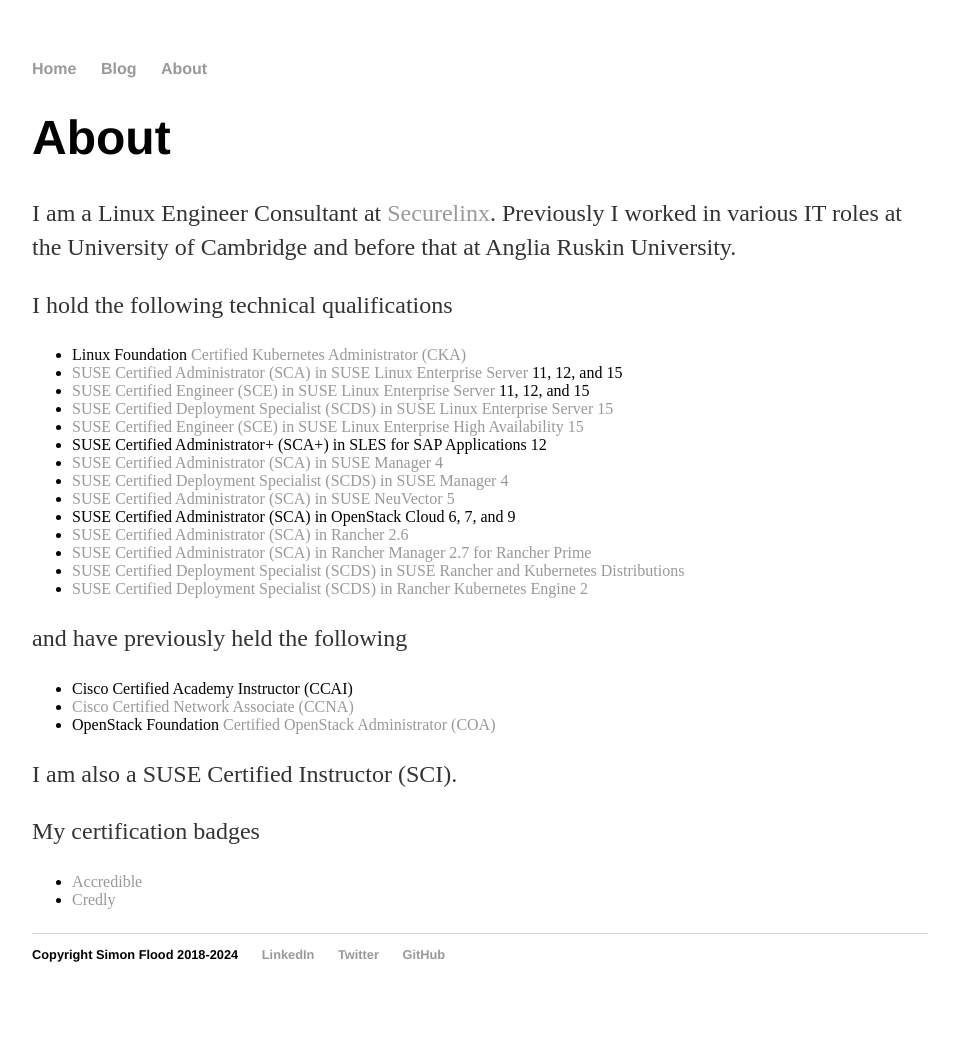
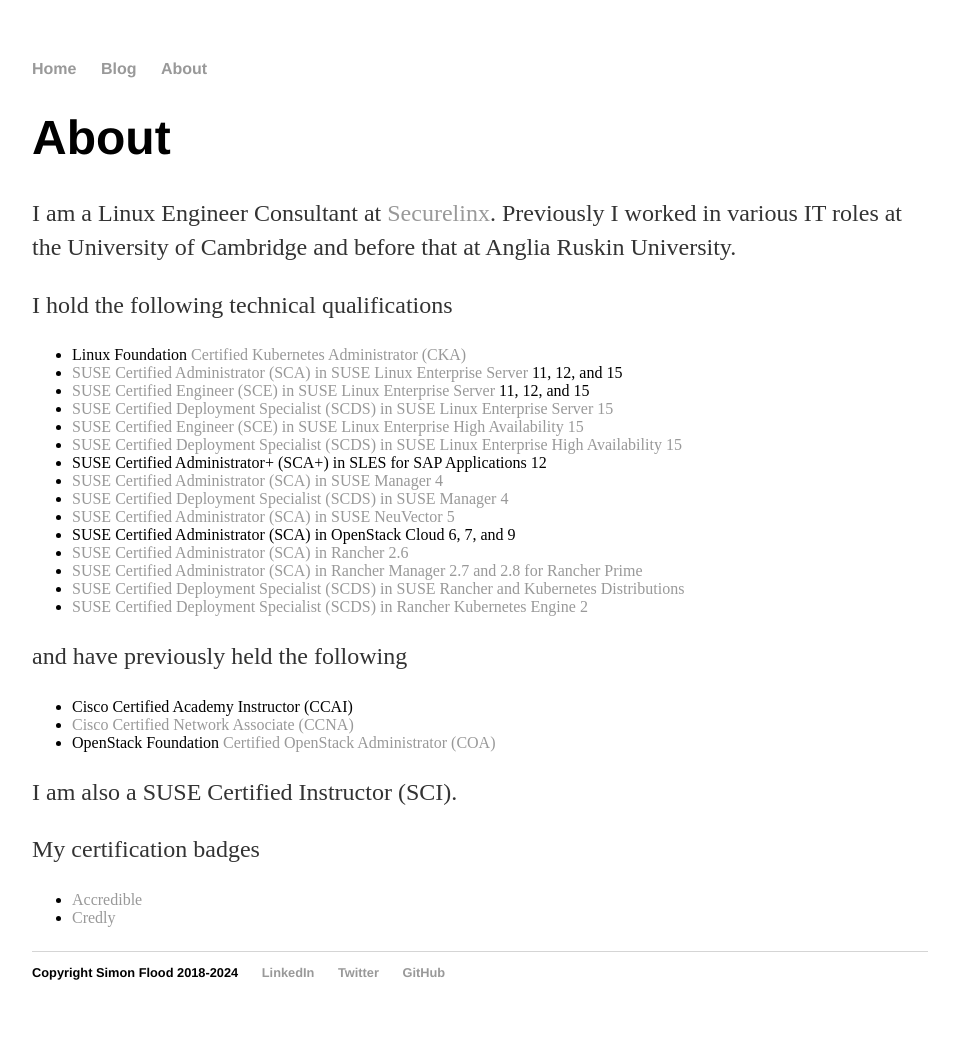
Before and after one commit to simonflood/simonflood.github.io, a Jekyll site: the page built from about/index.html, in a window 1280 px wide. Shown: the whole page, without its empty margins (160-1119 px from the left). Built offline with Jekyll 4.4.1, drawn with Linux system fonts in a browser that asks for light colours.

```diff
--- a/about/index.html
+++ b/about/index.html
@@ -12,13 +12,14 @@ title: About Simon Flood
           <li /><a href="https://www.suse.com/training/exam/sce-sles-15/">SUSE Certified Engineer (SCE) in SUSE Linux Enterprise Server</a> 11, 12, and 15
           <li /><a href="https://www.suse.com/training/exam/scds_sles15">SUSE Certified Deployment Specialist (SCDS) in SUSE Linux Enterprise Server 15</a>
           <li /><a href="https://www.suse.com/training/exam/sce-sle-ha-15">SUSE Certified Engineer (SCE) in SUSE Linux Enterprise High Availability 15</a>
+          <li /><a href="https://www.suse.com/training/exam/scds-sle-ha-15">SUSE Certified Deployment Specialist (SCDS) in SUSE Linux Enterprise High Availability 15</a>
           <li />SUSE Certified Administrator+ (SCA+) in SLES for SAP Applications 12
           <li /><a href="https://www.suse.com/training/exam/sca-suma-4">SUSE Certified Administrator (SCA) in SUSE Manager 4</a>
           <li /><a href="https://www.suse.com/training/exam/scds-suma-4">SUSE Certified Deployment Specialist (SCDS) in SUSE Manager 4</a>
           <li /><a href="https://www.suse.com/training/exam/sca-neuvector5">SUSE Certified Administrator (SCA) in SUSE NeuVector 5</a>
           <li />SUSE Certified Administrator (SCA) in OpenStack Cloud 6, 7, and 9
           <li /><a href="https://www.suse.com/training/exam/sca-rancher-2-6">SUSE Certified Administrator (SCA) in Rancher 2.6</a>
-          <li /><a href="https://www.suse.com/training/exam/sca-rancher-2-6">SUSE Certified Administrator (SCA) in Rancher Manager 2.7 for Rancher Prime</a>
+          <li /><a href="https://www.suse.com/training/exam/sca-rancher-2-6">SUSE Certified Administrator (SCA) in Rancher Manager 2.7 and 2.8 for Rancher Prime</a>
           <li /><a href="https://www.suse.com/training/exam/scds-ran-k8s">SUSE Certified Deployment Specialist (SCDS) in SUSE Rancher and Kubernetes Distributions</a>
           <li /><a href="https://www.suse.com/training/exam/scds_rke2">SUSE Certified Deployment Specialist (SCDS) in Rancher Kubernetes Engine 2</a>
         </ul>
```
Also changed, not shown: _posts/2024-10-15-1000-days-of-harvester-for-my-home-lab.md (added, +32 -0 lines), assets/images/Harvester-1000-Dashboard.png (added), assets/images/Harvester-1000-Hosts.png (added), assets/images/Harvester-1000-upgrade-path.png (added).
